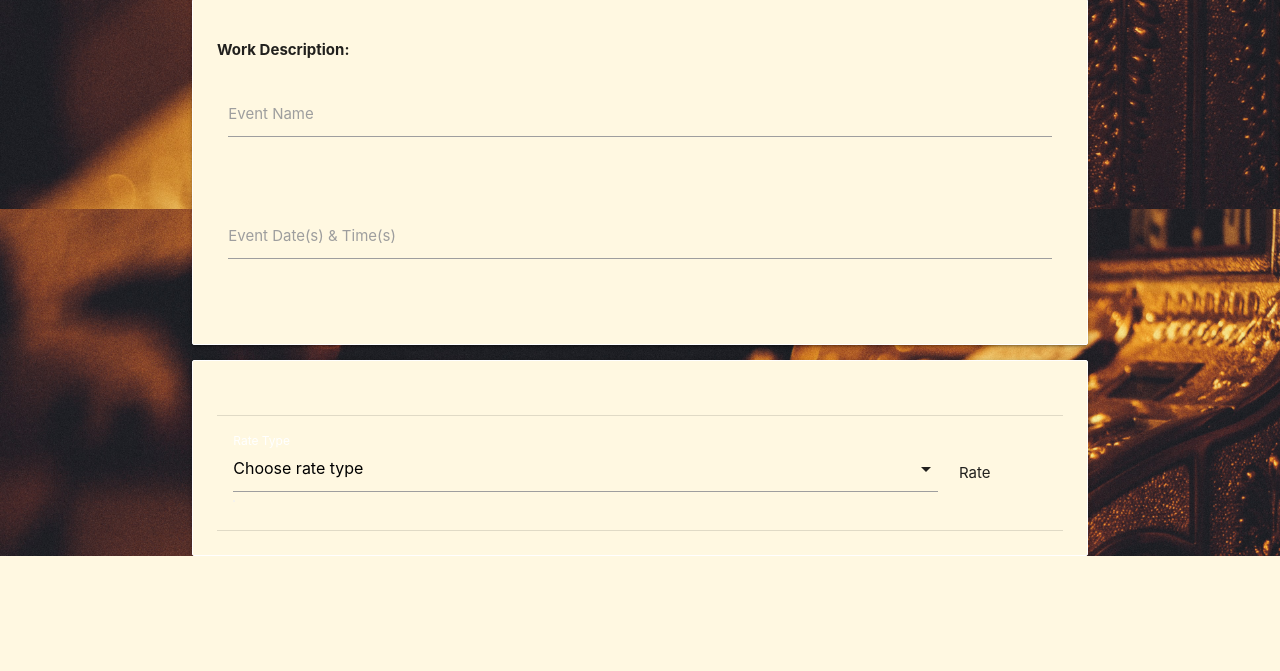
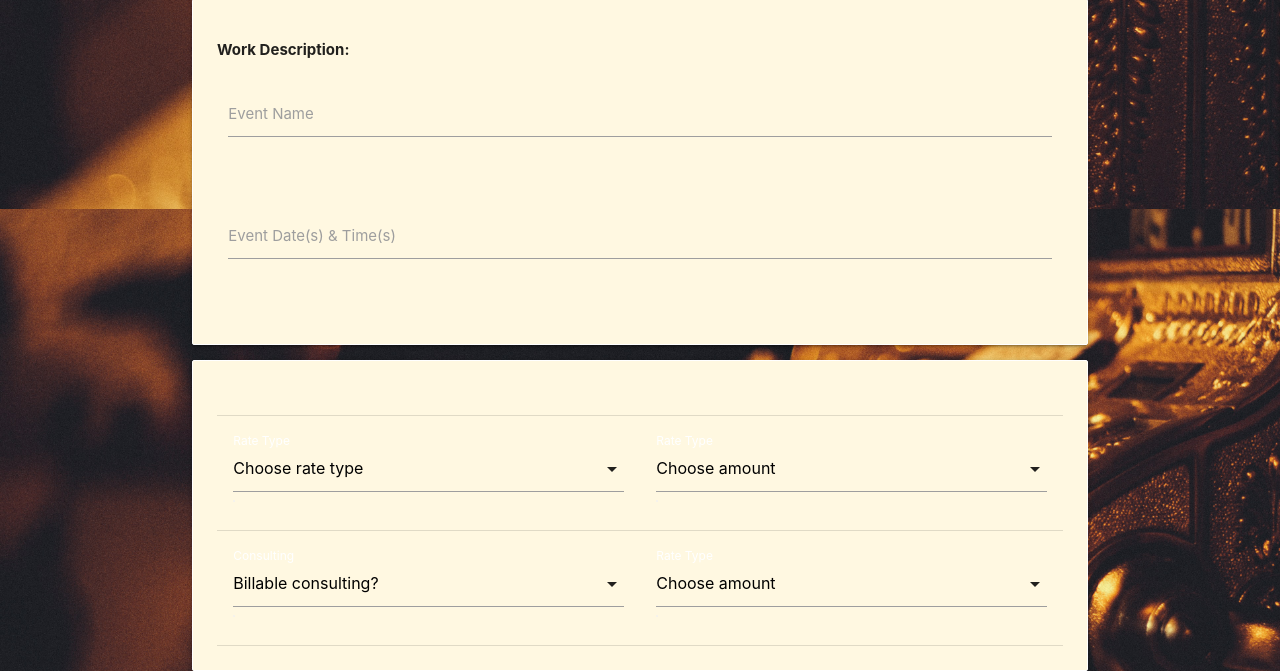
Before and after one commit to Code-Institute-Submissions/katjacodes-invoicingApp_OctResub, a Flask app: page /invoice in a window 1280 px wide. Shown: the part 666-1337 px from the top of the page. Before the commit the page ends 1222 px from the top, so only its background shows below. Run offline with Flask 2, Linux system fonts and the light colour scheme; data that the repository does not hold is empty; some libraries are stand-ins or nearby versions.

Commit message:
add dropdowns for amounts and consulting work to invoicing form and connect to MongoDB

```diff
--- a/app.py
+++ b/app.py
@@ -137,7 +137,13 @@ def invoice():
         clientInfos = mongo.db.clientInfo.find().sort("client_organization", 1)
         if request.method == "GET":
             rateTypes = mongo.db.rateType.find().sort("rate_type", 1)
-            return render_template("invoice.html", clientInfos=clientInfos, rateTypes=rateTypes)
+            if request.method == "GET":
+                interpretingAmounts = mongo.db.interpretingAmount.find().sort("interpreting_amount", 1)
+                if request.method == "GET":
+                    consultings =  mongo.db.consulting.find().sort("consulting", 1)
+                    if request.method == "GET":
+                        consultingAmounts = mongo.db.consultingAmount.find().sort("consulting_amount", 1)
+                        return render_template("invoice.html", clientInfos=clientInfos, rateTypes=rateTypes, interpretingAmounts=interpretingAmounts, consultings=consultings, consultingAmounts=consultingAmounts)
 
 
 # credit: thank you to Joshua Ugba for guiding me in understanding how to access exactly the information I needed to access.
--- a/templates/invoice.html
+++ b/templates/invoice.html
@@ -87,7 +87,42 @@
                             </div>
                         </td>
                         <td>
-                        <div id='#'><p>Rate</p></div>
+                            <div class="input-field col s12 white=text">
+                                  <select id="interpreting_amount" name="interpreting_amount" class="validate" method="GET" required>
+                                      <option value="" disabled selected>Choose amount</option>
+                                      {% for interpretingAmount in interpretingAmounts %}
+                                          <option value="{{ interpretingAmount.interpreting_amount }}">{{ interpretingAmount.interpreting_amount }}</option>
+                                      {% endfor %}
+                                  </select>
+                                  <label for="interpreting_amount" class="white-text">Rate Type</label>
+                            </div>
+                          </td>
+                        </td>
+                    </tr>
+
+                    <tr>
+                        <td>
+                            <div class="input-field col s12 white=text">
+                                <select id="consulting" name="consulting" class="validate" method="GET">
+                                    <option value="" disabled selected>Billable consulting?</option>
+                                    {% for consulting in consultings %}
+                                        <option value="{{ consulting.consulting }}">{{ consulting.consulting }}</option>
+                                    {% endfor %}
+                                </select>
+                                <label for="consulting" class="white-text">Consulting</label>
+                            </div>
+                        </td>
+                        <td>
+                            <div class="input-field col s12 white=text">
+                                  <select id="consulting_amount" name="consulting_amount" class="validate" method="GET">
+                                      <option value="" disabled selected>Choose amount</option>
+                                      {% for consultingAmount in consultingAmounts %}
+                                          <option value="{{ consultingAmount.consulting_amount }}">{{ consultingAmount.consulting_amount }}</option>
+                                      {% endfor %}
+                                  </select>
+                                  <label for="consulting_amount" class="white-text">Rate Type</label>
+                            </div>
+                          </td>
                         </td>
                     </tr>
                 </tbody>
```
Lines whose indentation alone changed are shown as unchanged.
